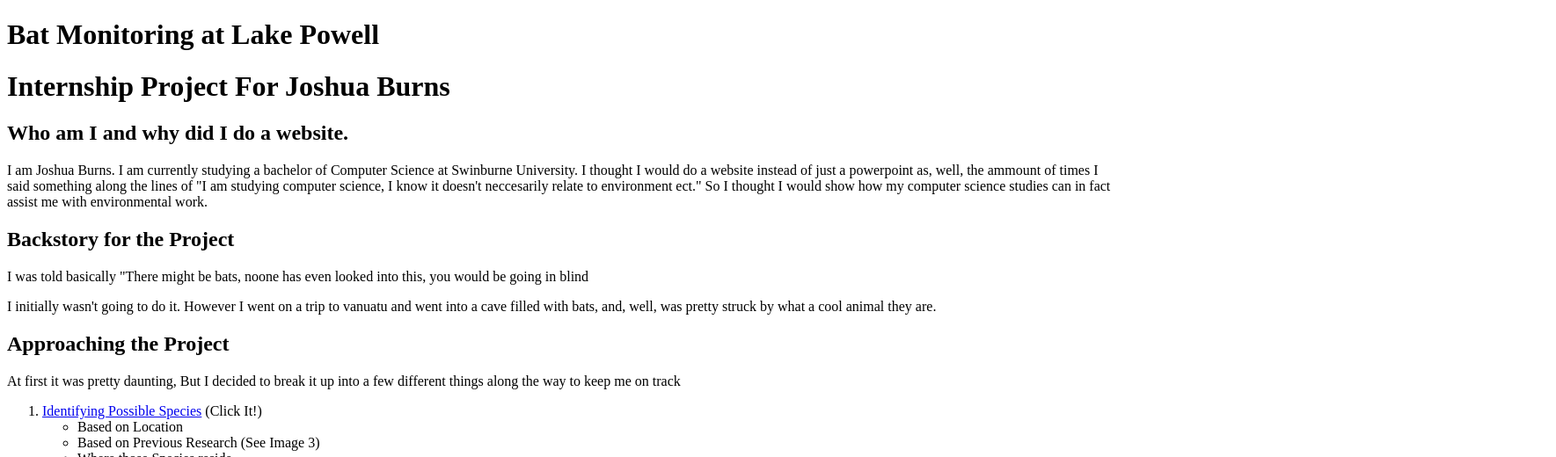
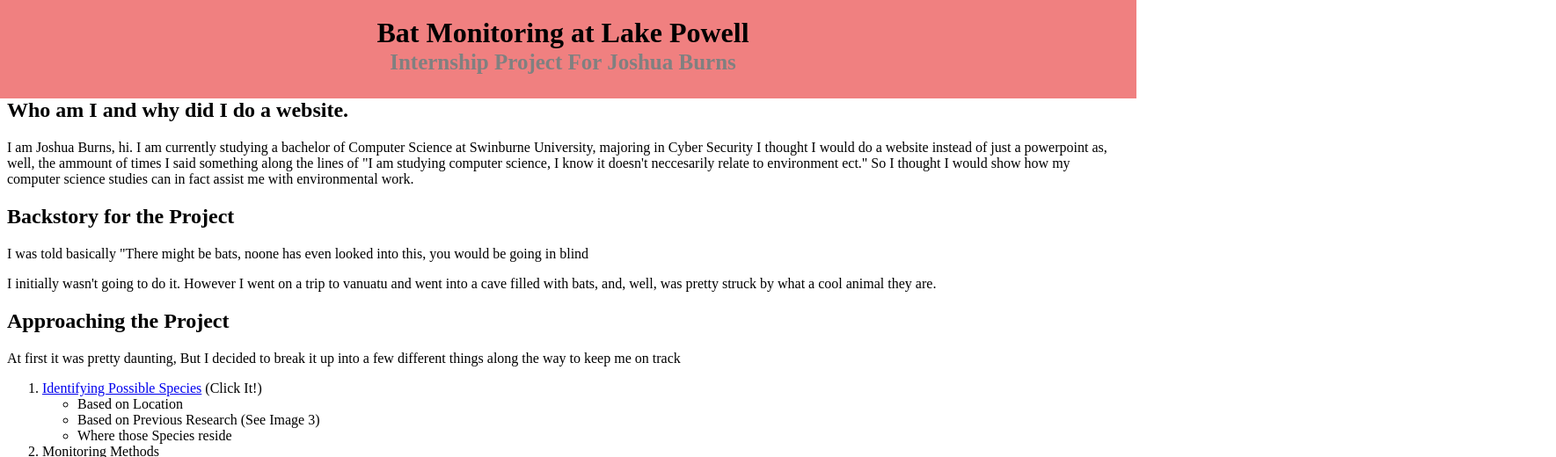
Before and after one commit to AussieGinger/aussieginger.github.io, a plain HTML site: page index.html in a window 1280 px wide. Shown: the top 520 px of the page at 88% size, 1769 px wide, since content can reach past the window. Drawn offline with Linux system fonts and the light colour scheme.

Commit message:
Establish

```diff
--- a/index.html
+++ b/index.html
@@ -3,18 +3,26 @@
     <head>
         <link rel="stylesheet" href = "styles/index-styling.css">
         <title>Josh's Internship Project</title>
+        <meta charset="UTF-8">
+        <meta lang = "en">
+        <meta name = "viewport" content="width=device-width, initial-scale=1.0">
+
     </head>
+<header>
+    <h1 id = "overview-1">Bat Monitoring at Lake Powell</h1>
+    <h1 id = "overview-2">Internship Project For Joshua Burns</h1>
+</header>
 <body>
-<h1 id = "">Bat Monitoring at Lake Powell</h1>
-<h1 id = "">Internship Project For Joshua Burns</h1>
-<h2>Who am I and why did I do a website.</h2>
-<p>
-    I am Joshua Burns. I am currently studying a bachelor of Computer Science at Swinburne University.
+<div id = first_paragraph>
+    <h2>Who am I and why did I do a website.</h2>
+    <p>
+    I am Joshua Burns, hi. I am currently studying a bachelor of Computer Science at Swinburne University, majoring in Cyber Security
     I thought I would do a website instead of just a powerpoint as, well, the ammount of times I said something along the lines of
     "I am studying computer science, I know it doesn't neccesarily relate to environment ect." So I thought I would show how my computer science studies
     can in fact assist me with environmental work.
 
-</p>
+    </p>
+</div>
 <h2>Backstory for the Project</h2>
 <p>I was told basically "There might be bats, noone has even looked into this, you would be going in blind</p>
 <p>I initially wasn't going to do it. However I went on a trip to vanuatu and went into a cave filled with bats, and, well, was pretty struck by what a cool animal they are.</p>
--- a/styles/index-styling.css
+++ b/styles/index-styling.css
@@ -0,0 +1,30 @@
+#overview-1{
+    color:black;
+    margin-bottom: 1px;
+}
+
+#overview-2{
+    color:gray;
+    font-size: 25px;
+    margin-top: 1px;
+}
+
+#first_paragraph{
+    margin-top: 20px;
+}
+
+image {
+    float: right;
+    max-width: 50%;
+    height: auto;
+    margin-left: auto;
+    margin-right: auto;
+}
+
+header {
+    background: lightcoral;
+    padding: 10px;
+    width: auto;
+    text-align: center;
+    margin: -20px;
+}
```
Also changed, not shown: bat-types.html (+11 -0 lines), bat-types/chocolate-wattled.html (+11 -0 lines), bat-types/goulds-wattled.html (+11 -0 lines), bat-types/long-eared.html (+11 -0 lines), bat-types/white-striped-long-eared.html (+11 -0 lines), detection-methods.html (+11 -0 lines), reccomendations.html (+11 -0 lines), references.html (+11 -0 lines), images/internship-project-brief.png.
